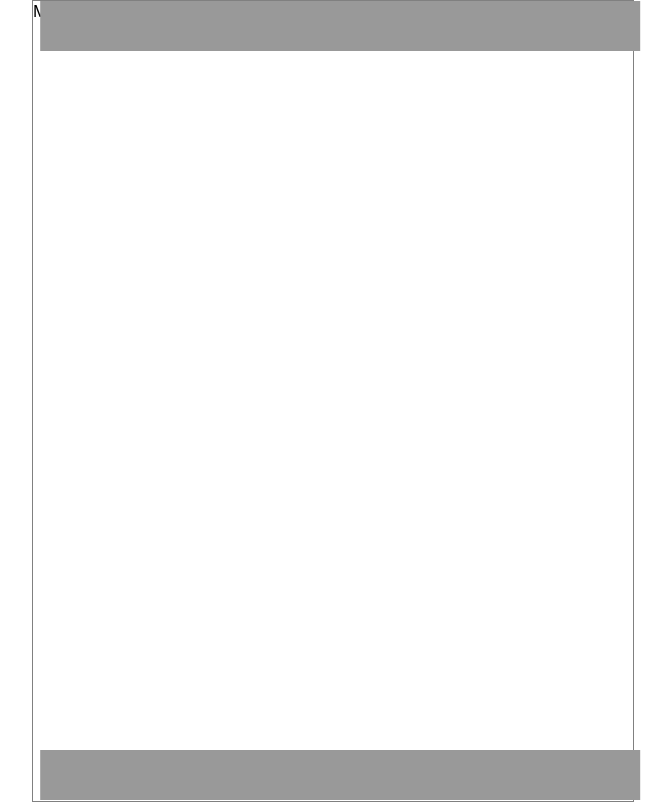
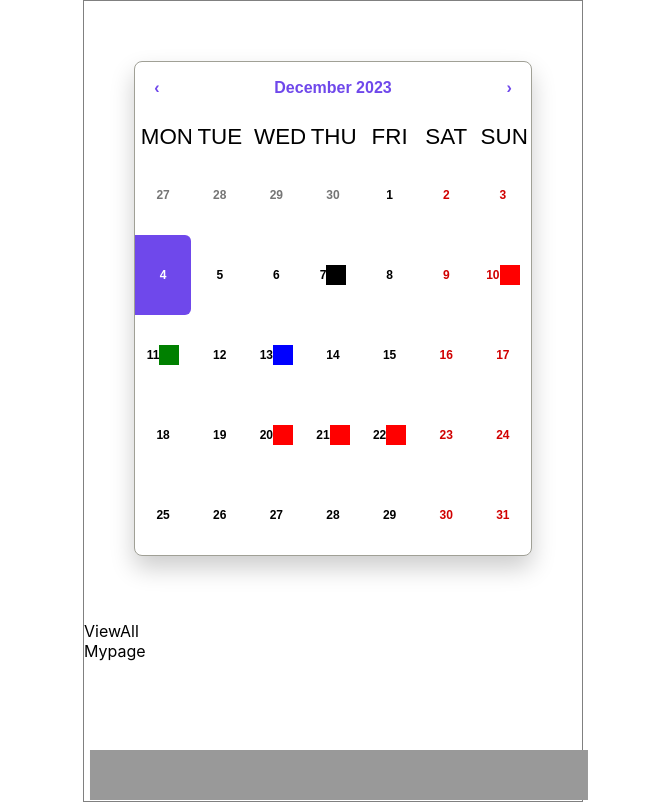
Before and after one commit to nsong113/Nine-Cloud-Front, a React (Create React App) app: page /main in a window 1280 px wide. Shown: the whole page, without its empty margins (307-979 px from the left). Built offline with nearby package versions, Linux system fonts and the light colour scheme.

Commit message:
[add]calender state (지우)

```diff
--- a/package.json
+++ b/package.json
@@ -10,13 +10,16 @@
     "@testing-library/jest-dom": "^5.17.0",
     "@testing-library/react": "^13.4.0",
     "@testing-library/user-event": "^13.5.0",
+    "@types/moment": "^2.13.0",
     "axios": "^1.6.0",
     "cors": "^2.8.5",
     "cross-env": "^7.0.3",
     "express": "^4.18.2",
     "json-server": "^0.17.4",
     "lodash": "^4.17.21",
+    "moment": "^2.29.4",
     "react": "^18.2.0",
+    "react-calendar": "^4.6.1",
     "react-cookie": "^6.1.1",
     "react-dom": "^18.2.0",
     "react-hook-form": "^7.48.2",
--- a/src/App.tsx
+++ b/src/App.tsx
@@ -1,5 +1,6 @@
 import React from 'react';
 import Router from './Router';
+import '../src/components/units/main/calender.style.css';
 
 export default function App() {
   return <Router />;
--- a/src/components/commons/layout/footer/layoutFooter.styles.ts
+++ b/src/components/commons/layout/footer/layoutFooter.styles.ts
@@ -1,7 +1,7 @@
 import styled from 'styled-components';
 
 export const FooterContainer = styled.div`
-  width: 600px;
+  width: 498px;
   height: 50px;
   background-color: #999;
   position: fixed;
--- a/src/components/commons/layout/layout.styles.ts
+++ b/src/components/commons/layout/layout.styles.ts
@@ -8,7 +8,7 @@ export const Container = styled.div`
 `;
 
 export const Wrapper = styled.div`
-  width: 600px;
+  width: 498px;
   height: 100%;
   overflow-y: auto;
   border: 1px solid gray;
--- a/src/components/commons/layout/layout.tsx
+++ b/src/components/commons/layout/layout.tsx
@@ -8,7 +8,6 @@ const Layout = () => {
   return (
     <S.Container>
       <S.Wrapper>
-        <Header />
         <Outlet />
         <Footer />
       </S.Wrapper>
--- /dev/null
+++ b/src/components/units/main/Calender.tsx
@@ -0,0 +1,149 @@
+import React, { useEffect, useState } from 'react';
+import * as S from './Main.styles';
+import Calendar from 'react-calendar';
+import { IdateOptions, Value } from './Main.types';
+import moment from 'moment';
+import 'react-calendar/dist/Calendar.css';
+
+const Calender = () => {
+  //유저가 달력에 클릭하는 날짜
+  const [date, setData] = useState<Value>(new Date());
+  //JSX.Element 타입은 리액트에서 사용하는 JSX 자료형을 명시
+  const [clickedDate, setClickedDate] = useState<JSX.Element[]>([]);
+
+  const onChangeClickedDate = (date: any) => {
+    setData(date);
+
+    const newContents: JSX.Element = (
+      <div>
+        <S.ShowCloudDivRed />
+      </div>
+    );
+
+    // 상태 업데이트
+    setClickedDate(newContents);
+  };
+
+  // const dayList1 = [
+  //   '2023-03-10',
+  //   '2023-03-21',
+  //   '2023-04-02',
+  //   '2023-04-14',
+  //   '2023-04-27',
+  // ];
+
+  const dayList = [
+    {
+      EmotionStatus: 1,
+      date: '2023-12-10',
+      id: 0,
+    },
+    {
+      EmotionStatus: 2,
+      date: '2023-12-11',
+      id: 1,
+    },
+    {
+      EmotionStatus: 3,
+      date: '2023-12-13',
+      id: 2,
+    },
+    {
+      EmotionStatus: 4,
+      date: '2023-12-07',
+      id: 3,
+    },
+    {
+      EmotionStatus: 1,
+      date: '2023-12-20',
+      id: 4,
+    },
+    {
+      EmotionStatus: 1,
+      date: '2023-12-21',
+      id: 5,
+    },
+    {
+      EmotionStatus: 1,
+      date: '2023-12-22',
+      id: 6,
+    },
+  ];
+
+  //오늘 날짜 관리
+  const todayDate = moment().format('YYYY-MM-DD');
+
+  //각 날짜별 emotion state에 따라 다르게 렌더링하기
+  // console.log(dayList.find((day) => day.EmotionStatus === 2));
+
+  //오늘 날짜에 무언가 추가
+  const addContent = ({ date }: any): any => {
+    // 해당 날짜(하루)에 추가할 컨텐츠의 배열
+    const contents = [];
+    // date(각 날짜)가  리스트의 날짜와 일치하면 해당 컨텐츠(이모티콘) 추가
+
+    const matchingDay = dayList.find(
+      (day) => day.date === moment(date).format('YYYY-MM-DD')
+    );
+    // console.log(moment(date)); //지금 시간
+    // console.log('matchingDay', matchingDay); //dayList 하나하나
+
+    if (matchingDay) {
+      //각 날짜별 emotionState에 따라 다르게 렌더링하기
+
+      //근데 콘텐츠가 그 아이의 콘텐츠여야 함.
+      if (matchingDay.EmotionStatus === 1) {
+        contents.push(
+          <div>
+            <S.ShowCloudDivRed />
+          </div>
+        );
+      } else if (matchingDay.EmotionStatus === 2) {
+        contents.push(
+          <div>
+            <S.ShowCloudDivGreen />
+          </div>
+        );
+      } else if (matchingDay.EmotionStatus === 3) {
+        contents.push(
+          <div>
+            <S.ShowCloudDivBlue />
+          </div>
+        );
+      } else {
+        contents.push(
+          <div>
+            <S.ShowCloudDivBlack />
+          </div>
+        );
+      }
+    }
+    //(dayList.find((day) => day.EmotionStatus === 3))
+
+    return <div>{contents}</div>;
+  };
+
+  const onClickDayEachDateHandler = (e: any) => {
+    // alert('Clicked day: ', value);
+    console.log(e);
+  };
+
+  return (
+    <S.CalenderBackDiv>
+      <S.CalenContainerDiv>
+        <Calendar
+          onChange={onChangeClickedDate} //달력의 property
+          value={date}
+          tileContent={addContent}
+          formatDay={(locale, date) => moment(date).format('D')}
+          view={'month'}
+          next2Label={null}
+          prev2Label={null}
+          // onClickDay={onClickDayEachDateHandler}
+        />
+      </S.CalenContainerDiv>
+    </S.CalenderBackDiv>
+  );
+};
+
+export default Calender;
--- a/src/components/units/main/Main.styles.ts
+++ b/src/components/units/main/Main.styles.ts
@@ -1,3 +1,33 @@
 import styled from 'styled-components';
 
-export const TitleAreaDiv = styled.div``;
+export const CalenContainerDiv = styled.div`
+  width: 80%;
+  height: 500px;
+  margin: 60px auto;
+`;
+
+export const ShowCloudDivRed = styled.div`
+  width: 20px;
+  height: 20px;
+  background-color: red;
+`;
+
+export const ShowCloudDivGreen = styled.div`
+  width: 20px;
+  height: 20px;
+  background-color: green;
+`;
+
+export const ShowCloudDivBlue = styled.div`
+  width: 20px;
+  height: 20px;
+  background-color: blue;
+`;
+
+export const ShowCloudDivBlack = styled.div`
+  width: 20px;
+  height: 20px;
+  background-color: black;
+`;
+
+export const CalenderBackDiv = styled.div``;
--- a/src/components/units/main/Main.tsx
+++ b/src/components/units/main/Main.tsx
@@ -1,7 +1,23 @@
 import React from 'react';
+import Calender from './Calender';
+import ViewAll from './ViewAll';
+import Mypage from '../myPage/Mypage';
 
 const Main = () => {
-  return <div>Main</div>;
+  return (
+    <div>
+      <div>
+        <div></div>
+        <div>
+          <div></div>
+          <div></div>
+        </div>
+      </div>
+      <Calender />
+      <ViewAll />
+      <Mypage />
+    </div>
+  );
 };
 
 export default Main;
--- /dev/null
+++ b/src/components/units/main/ViewAll.tsx
@@ -0,0 +1,7 @@
+import React from 'react';
+
+const ViewAll = () => {
+  return <div>ViewAll</div>;
+};
+
+export default ViewAll;
--- /dev/null
+++ b/src/components/units/main/calender.style.css
@@ -0,0 +1,216 @@
+.react-calendar {
+  width: 400px;
+  margin: 0 auto;
+  max-width: 100%;
+  background-color: #fff;
+  color: #222;
+  border-radius: 8px;
+  box-shadow: 0 12px 24px rgba(0, 0, 0, 0.2);
+  font-family: Arial, Helvetica, sans-serif;
+  line-height: 1.125em;
+}
+
+.react-calendar--doubleView {
+  width: 700px;
+}
+
+.react-calendar--doubleView .react-calendar__viewContainer {
+  display: flex;
+  margin: -0.5em;
+}
+
+.react-calendar--doubleView .react-calendar__viewContainer > * {
+  width: 50%;
+  /* height: 100px; */
+  margin: 0.5em;
+  background-color: #1087ff;
+}
+
+.react-calendar,
+.react-calendar *,
+.react-calendar *:before,
+.react-calendar *:after {
+  -moz-box-sizing: border-box;
+  -webkit-box-sizing: border-box;
+  box-sizing: border-box;
+}
+
+.react-calendar button {
+  margin: 0;
+  border: 0;
+  outline: none;
+}
+
+.react-calendar button:enabled:hover {
+  cursor: pointer;
+}
+
+.react-calendar__navigation {
+  /* 상단 네비게이션- 년, 월 */
+  display: flex;
+  height: 44px;
+  margin-bottom: 1em;
+}
+
+.react-calendar__navigation button {
+  color: #6f48eb;
+  min-width: 44px;
+  background: none;
+  font-size: 16px;
+  margin-top: 8px;
+  font-weight: 800;
+}
+
+.react-calendar__navigation button:disabled {
+  /* 상단 네비게이션- 년, 월   */
+  background-color: #f0f0f0;
+}
+abbr[title] {
+  text-decoration: none;
+}
+
+.react-calendar__navigation button:enabled:hover,
+.react-calendar__navigation button:enabled:focus {
+  /* 상단 네비게이션- 년, 월 -호버  */
+  background: #f8f8fa;
+  color: #6f48eb;
+  border-radius: 6px;
+}
+.react-calendar__month-view {
+  /* 월 달력 (내비게이션 제외) */
+  /* background-color: #d10000; */
+}
+
+.react-calendar__month-view__weekdays {
+  /* 요일 섹션 */
+  background-color: white;
+  text-align: center;
+  text-transform: uppercase;
+  font: inherit;
+  font-size: 0.75em;
+  font-weight: 800;
+  abbr {
+    /*월,화,수... 글자 부분*/
+    color: black;
+    font-size: 1.4rem;
+    font-weight: 500;
+  }
+}
+
+.react-calendar__month-view__weekdays__weekday {
+  padding: 0.5em;
+}
+
+.react-calendar__month-view__weekNumbers .react-calendar__tile {
+  display: flex;
+  height: 50px;
+  align-items: center;
+  justify-content: center;
+  font: inherit;
+  font-size: 0.75em;
+  font-weight: bold;
+}
+
+.react-calendar__month-view__days__day--weekend {
+  color: #d10000;
+}
+
+.react-calendar__month-view__days__day--neighboringMonth {
+  color: #757575;
+}
+
+.react-calendar__year-view .react-calendar__tile,
+.react-calendar__decade-view .react-calendar__tile,
+.react-calendar__century-view .react-calendar__tile {
+  padding: 2em 0.5em;
+}
+
+.react-calendar__tile {
+  /* 일 (각 타일) */
+  display: flex;
+  height: 80px;
+  width: 50px;
+  align-items: center;
+  justify-content: center;
+  font: inherit;
+  font-size: 0.75em;
+  font-weight: bold;
+}
+
+.react-calendar__tile:disabled {
+  background-color: #f0f0f0;
+}
+
+.react-calendar__tile:enabled:hover,
+.react-calendar__tile:enabled:focus {
+  /* day 타일 hover,focus시 모양 커스텀 */
+  background-color: #e6e6e6;
+}
+
+.react-calendar__tile--now {
+  /* 현재 날짜 - 달력에 오늘 표시 변경하기 */
+  background: #6f48eb33;
+  border-radius: 6px;
+  font-weight: bold;
+  color: #6f48eb;
+}
+
+.react-calendar__tile--now:enabled:hover,
+.react-calendar__tile--now:enabled:focus {
+  /* 현재 날짜 - 달력에 오늘 표시 변경하기 */
+  background: #6f48eb33;
+  border-radius: 6px;
+  font-weight: bold;
+  color: #6f48eb;
+}
+
+.react-calendar__tile--hasActive {
+  background: #76baff;
+}
+
+.react-calendar__tile--hasActive:enabled:hover,
+.react-calendar__tile--hasActive:enabled:focus {
+  background: #f8f8fa;
+}
+
+.react-calendar__tile--active {
+  /* 날짜 선택 됐을 때 day타일 커스텀하기 */
+  background: #6f48eb;
+  border-radius: 6px;
+  font-weight: bold;
+  color: white;
+}
+
+.react-calendar__tile--active:enabled:hover,
+.react-calendar__tile--active:enabled:focus {
+  background: #6f48eb;
+  color: white;
+}
+
+.react-calendar--selectRange .react-calendar__tile--hover {
+  background-color: #f8f8fa;
+}
+
+.react-calendar__tile--range {
+  background: #f8f8fa;
+  color: #6f48eb;
+  border-radius: 0;
+}
+.react-calendar__tile--rangeStart {
+  /* range일 경우 - 시작날짜 커스텀 */
+  border-top-right-radius: 0;
+  border-bottom-right-radius: 0;
+  border-top-left-radius: 6px;
+  border-bottom-left-radius: 6px;
+  background: #6f48eb;
+  color: white;
+}
+.react-calendar__tile--rangeEnd {
+  /* range일 경우 - 끝날짜 커스텀 */
+  border-top-left-radius: 0;
+  border-bottom-left-radius: 0;
+  border-top-right-radius: 6px;
+  border-bottom-right-radius: 6px;
+  background: #6f48eb;
+  color: white;
+}
```
Also changed, not shown: src/components/units/main/Main.types.ts (+15 -0 lines), tsconfig.json (+5 -10 lines), 2 other files (tests, documents, lock files or other folders).
